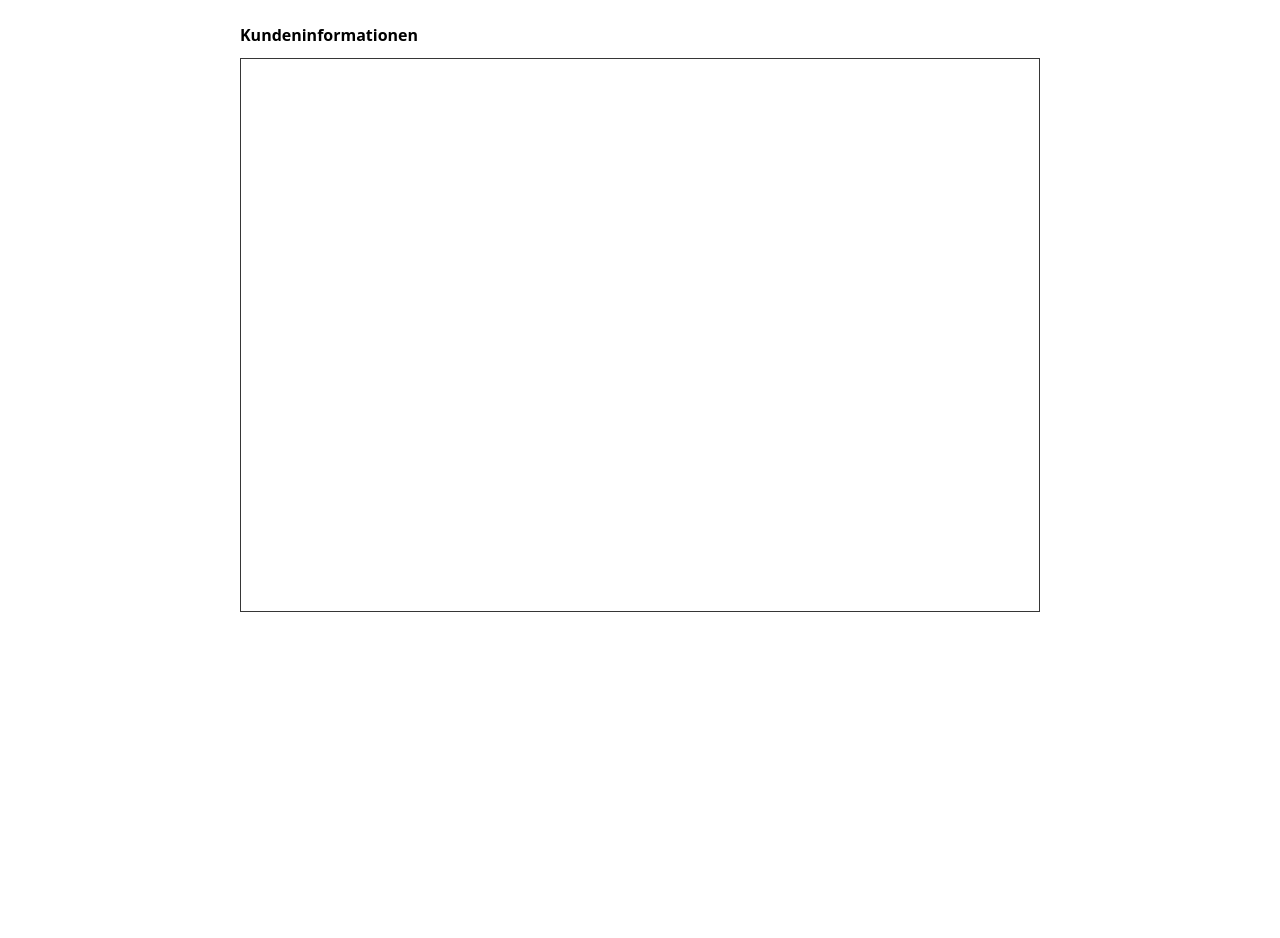
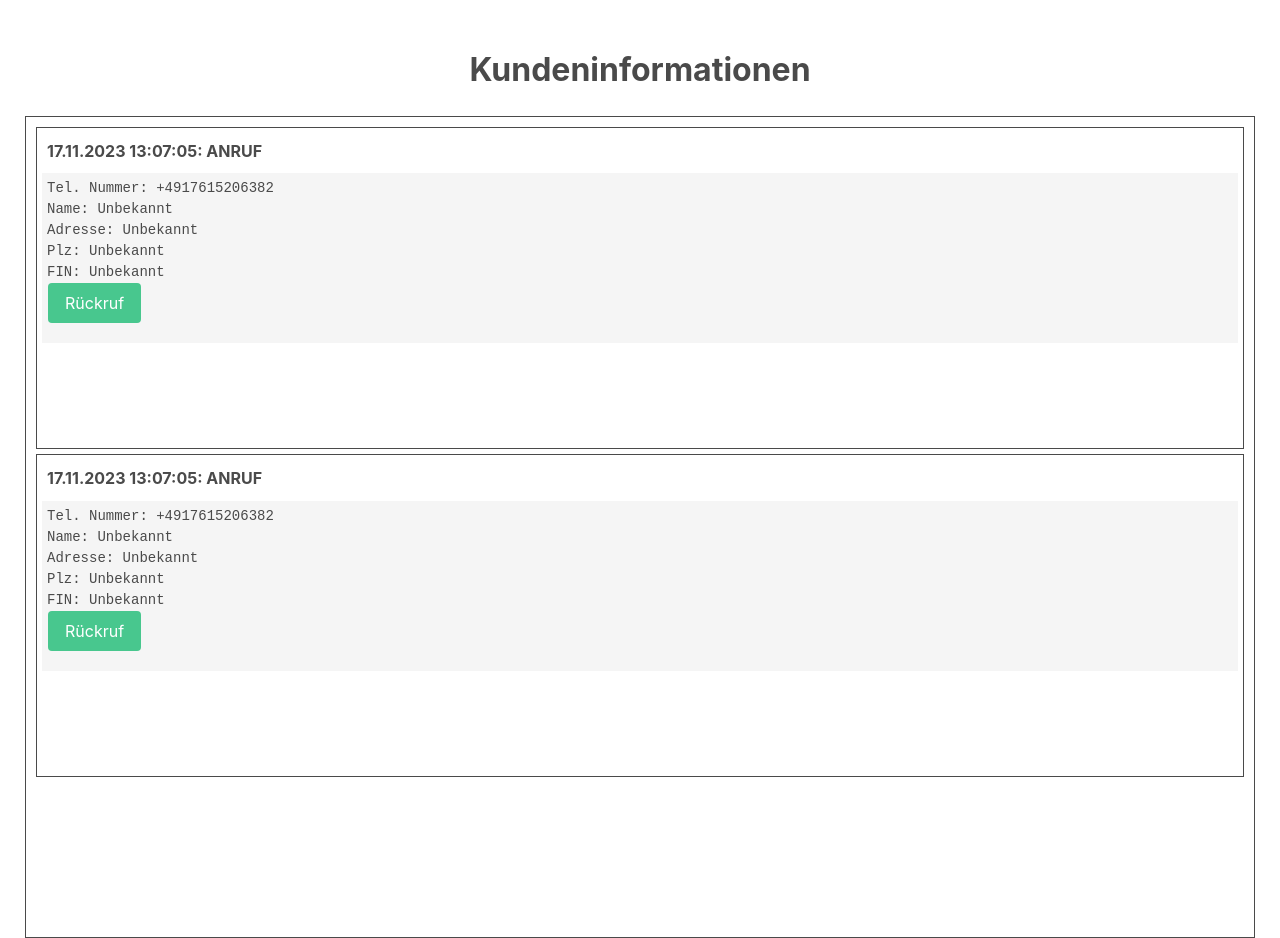
Before and after one commit to KujaQ/WebexBot2, a website: page index.html in a window 1280 px wide. Before the commit the page ends 800 px from the top, so only its background shows below. Drawn offline with nearby package versions, Linux system fonts and the light colour scheme.

Commit message:
styles added

```diff
--- a/index.html
+++ b/index.html
@@ -4,20 +4,18 @@
     <meta charset="utf-8" />
     <meta name="viewport" content="width=device-width" />
     <title>HOST - Embedded Apps Kitchen Sink</title>
-    <link
-      rel="stylesheet"
-      href="https://cdn.jsdelivr.net/npm/water.css@2/out/water.css"
-    />
     <!-- Import the app's stylesheet -->
-    <link rel="stylesheet" href="./src/styles/style.css" />
+    <link rel="stylesheet" href="https://cdn.jsdelivr.net/npm/bulma@0.9.4/css/bulma.min.css">
+    <link rel="stylesheet" href="./src/styles/style.css"/>
+
+    <!-- Import the app's javascript file -->
     <script src="./src/assets/webex-embedded-app-sdk2.js"></script>
     <script src="./src/scripts/utils.js" defer></script>
-    <!-- Import the app's javascript file -->
     <script src="./src/scripts/index.js" defer></script>
   </head>
 
   <body>
-      <h4>Kundeninformationen</h4>
+      <h1>Kundeninformationen</h1>
     </div>
     <div class="logs">
       <ul id="console"></ul>
--- a/src/scripts/utils.js
+++ b/src/scripts/utils.js
@@ -32,68 +32,72 @@ function padNumber(num) {
   return num.toString().padStart(2, '0');
 }
 
-// function quickdebug(){
-//   let currentDateTime = getCurrentDateTime();
+function quickdebug(){
+  let currentDateTime = getCurrentDateTime();
 
-//   var ul = document.getElementById("console");
-//   var li = document.createElement("li");
-//   var header = document.createElement("p");
-//   var headerMessage = document.createTextNode(
-//     `${currentDateTime}: ANRUF`
-//   );
-//   header.appendChild(headerMessage);
-//   li.appendChild(header);
-//   var code = document.createElement("pre");
-//   var payload = document.createTextNode("Tel. Nummer: " + '+4917615206382' + "\n" +
-//                                           "Name: " + "Unbekannt" + "\n" +
-//                                           "Adresse: " + "Unbekannt" + "\n" +
-//                                           "Plz: " + "Unbekannt" + "\n" +
-//                                           "FIN: " + "Unbekannt" + "\n"
-//   );
-//   var recallButton = document.createElement('button');
-//   recallButton.innerHTML = 'Rückruf';
+  var ul = document.getElementById("console");
+  var li = document.createElement("li");
+  var header = document.createElement("p");
+  var headerMessage = document.createTextNode(
+    `${currentDateTime}: ANRUF`
+  );
+  header.appendChild(headerMessage);
+  li.appendChild(header);
+  var code = document.createElement("pre");
+  var payload = document.createTextNode("Tel. Nummer: " + '+4917615206382' + "\n" +
+                                          "Name: " + "Unbekannt" + "\n" +
+                                          "Adresse: " + "Unbekannt" + "\n" +
+                                          "Plz: " + "Unbekannt" + "\n" +
+                                          "FIN: " + "Unbekannt" + "\n"
+  );
+  var recallButton = document.createElement('button');
+  recallButton.innerHTML = 'Rückruf';
+  recallButton.classList.add("button");
+  recallButton.classList.add("is-success");
 
-//   recallButton.onclick = function(){
-//     restDebugger("recallButton", "Event");
-//   };
+  recallButton.onclick = function(){
+    restDebugger("recallButton", "Event");
+  };
 
-//   code.appendChild(payload);
-//   code.appendChild(recallButton);
-//   li.appendChild(code);
-//   ul.prepend(li);
+  code.appendChild(payload);
+  code.appendChild(recallButton);
+  li.appendChild(code);
+  ul.prepend(li);
 
 
-//   var ul = document.getElementById("console");
-//   var li = document.createElement("li");
-//   var header = document.createElement("p");
-//   var headerMessage = document.createTextNode(
-//     `${currentDateTime}: ANRUF`
-//   );
-//   header.appendChild(headerMessage);
-//   li.appendChild(header);
-//   var code = document.createElement("pre");
-//   var payload = document.createTextNode("Tel. Nummer: " + '+4917615206382' + "\n" +
-//                                           "Name: " + "Unbekannt" + "\n" +
-//                                           "Adresse: " + "Unbekannt" + "\n" +
-//                                           "Plz: " + "Unbekannt" + "\n" +
-//                                           "FIN: " + "Unbekannt" + "\n"
-//   );
-//   var recallButton = document.createElement('button');
-//   recallButton.innerHTML = 'Rückruf';
+  var ul = document.getElementById("console");
+  var li = document.createElement("li");
+  var header = document.createElement("p");
+  var headerMessage = document.createTextNode(
+    `${currentDateTime}: ANRUF`
+  );
+  header.appendChild(headerMessage);
+  li.appendChild(header);
+  var code = document.createElement("pre");
+  var payload = document.createTextNode("Tel. Nummer: " + '+4917615206382' + "\n" +
+                                          "Name: " + "Unbekannt" + "\n" +
+                                          "Adresse: " + "Unbekannt" + "\n" +
+                                          "Plz: " + "Unbekannt" + "\n" +
+                                          "FIN: " + "Unbekannt" + "\n"
+  );
+  var recallButton = document.createElement('button');
+  recallButton.innerHTML = 'Rückruf';
+  recallButton.classList.add("button");
+  recallButton.classList.add("is-success");
 
-//   recallButton.onclick = function(){
-//     restDebugger("recallButton", "Event");
-//   };
+  recallButton.onclick = function(){
+    restDebugger("recallButton", "Event");
+  };
 
-//   code.appendChild(payload);
-//   code.appendChild(recallButton);
-//   li.appendChild(code);
-//   ul.prepend(li);
+  code.appendChild(payload);
+  code.appendChild(recallButton);
+  li.appendChild(code);
+  ul.prepend(li);
 
-//   }
+  }
 
 
-// quickdebug();
+quickdebug();
 
 
 function log(type, data) {
--- a/src/styles/style.css
+++ b/src/styles/style.css
@@ -1,3 +1,10 @@
+body{
+    padding: 5px;
+    margin: 20px;
+}
+h1{
+    size: 50px;
+}
 .logs {
     border: 1px solid;
     padding: 10px;
@@ -7,26 +14,44 @@
     list-style-type: none;
     margin: 20;
     padding: 0;
-    height: 500px;
+    height: 100vh;
     overflow: scroll;
+}
+
+h1{
+    text-align:center;
+    display: block;
+    font-size: 2em;
+    margin-top: 0.67em;
+    margin-bottom: 0.67em;
+    margin-left: 0;
+    margin-right: 0;
+    font-weight: bold;
 }
 
 p {
     padding-left: 10px;
+    font-size: 1em;
+    margin-top: 0.67em;
+    margin-bottom: 0.67em;
+    margin-left: 0;
+    margin-right: 0;
+    font-weight: bold;
+}
 
-}
 
 li {
     border: 1px solid;
     margin-bottom: 5px;
+    padding-bottom: 100px;
 }
 
 pre {
     margin: 5px;
     padding: 5px;
+    padding-bottom: 20px;
 }
 
 button {
     margin-left: 1px;
-
 }
```
